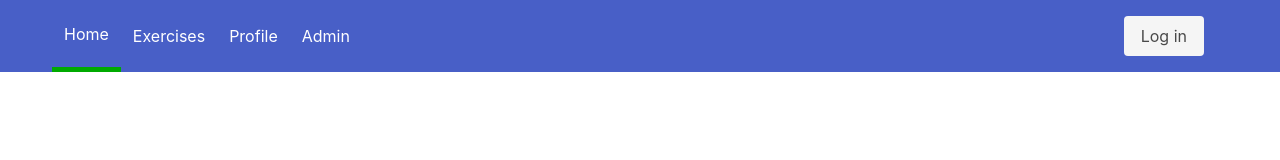
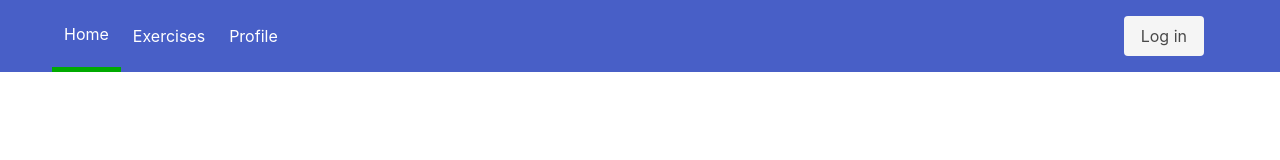
Before and after one commit to KyleWendholt/WebDev22-personal, a Vue app in the folder client/: page / in a window 1280 px wide. Shown: the top 160 px of the page. Built offline with nearby package versions, Linux system fonts and the light colour scheme.

Commit message:
hides admin page if not admin

```diff
--- a/client/src/components/Nav.vue
+++ b/client/src/components/Nav.vue
@@ -2,6 +2,7 @@
 import { ref } from "vue";
 import { RouterLink } from "vue-router";
 import LoginBadge from "./LoginBadge.vue";
+import session from "../stores/session"
 
 let isActive = ref(false);
 </script>
@@ -36,7 +37,7 @@ let isActive = ref(false);
             Exercises
           </router-link>
           <router-link class="navbar-item" to="/profile"> Profile </router-link>
-          <router-link class="navbar-item" to="/admin"> Admin </router-link>
+          <router-link  v-if="session.user?.isAdmin" class="navbar-item" to="/admin"> Admin </router-link>
         </div>
 
         <div class="navbar-end">
```
